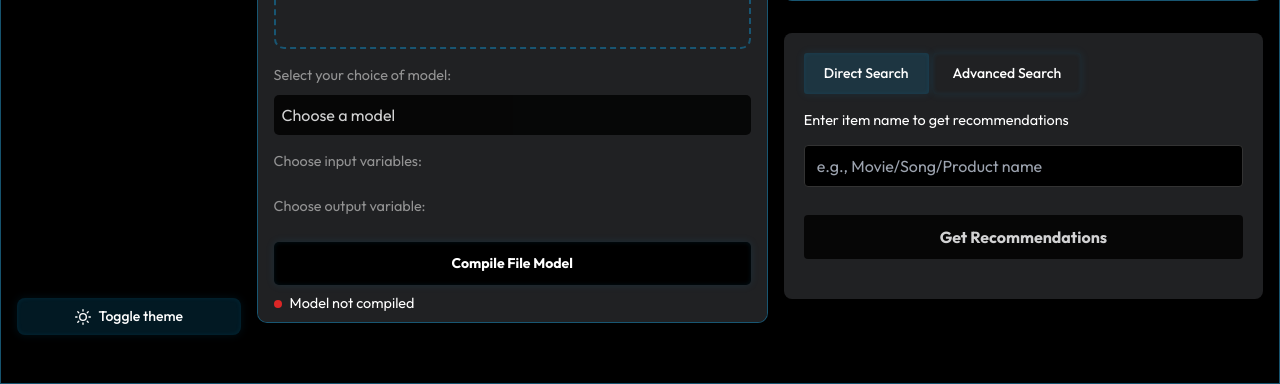
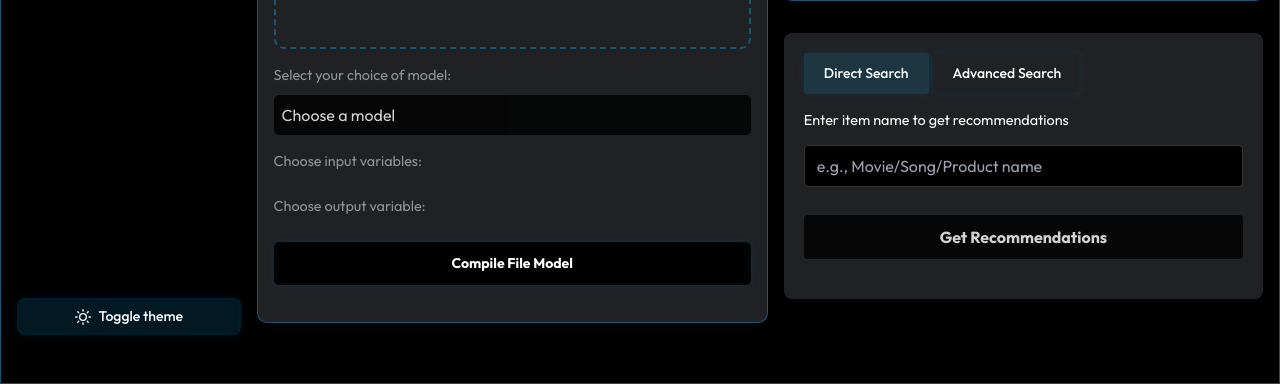
Before and after one commit to nami-kaze/RecomSaas, a Flask app: page / in a window 1280 px wide. Shown: the part 418-802 px from the top of the page. Run offline with Flask 3, Linux system fonts and the light colour scheme; some libraries are stand-ins or nearby versions.

Commit message:
Status Removed
Signed-off-by: raaksss <rakshitamanocha@gmail.com>

```diff
--- a/templates/index.html
+++ b/templates/index.html
@@ -98,10 +98,6 @@
                     </div>
 
                     <button class="compile-button" id="file-compile-btn">Compile File Model</button>
-                    <div class="model-status">
-                        <span class="status-indicator"></span>
-                        <span class="status-text">Model not compiled</span>
-                    </div>
                 </div>
             </div>
 
@@ -141,10 +137,6 @@
                     </div>
 
                     <button class="compile-button" id="kaggle-compile">Compile Kaggle Model</button>
-                    <div class="model-status">
-                        <span class="status-indicator"></span>
-                        <span class="status-text">Model not compiled</span>
-                    </div>
                 </div>
             </div>
         </div>
```
